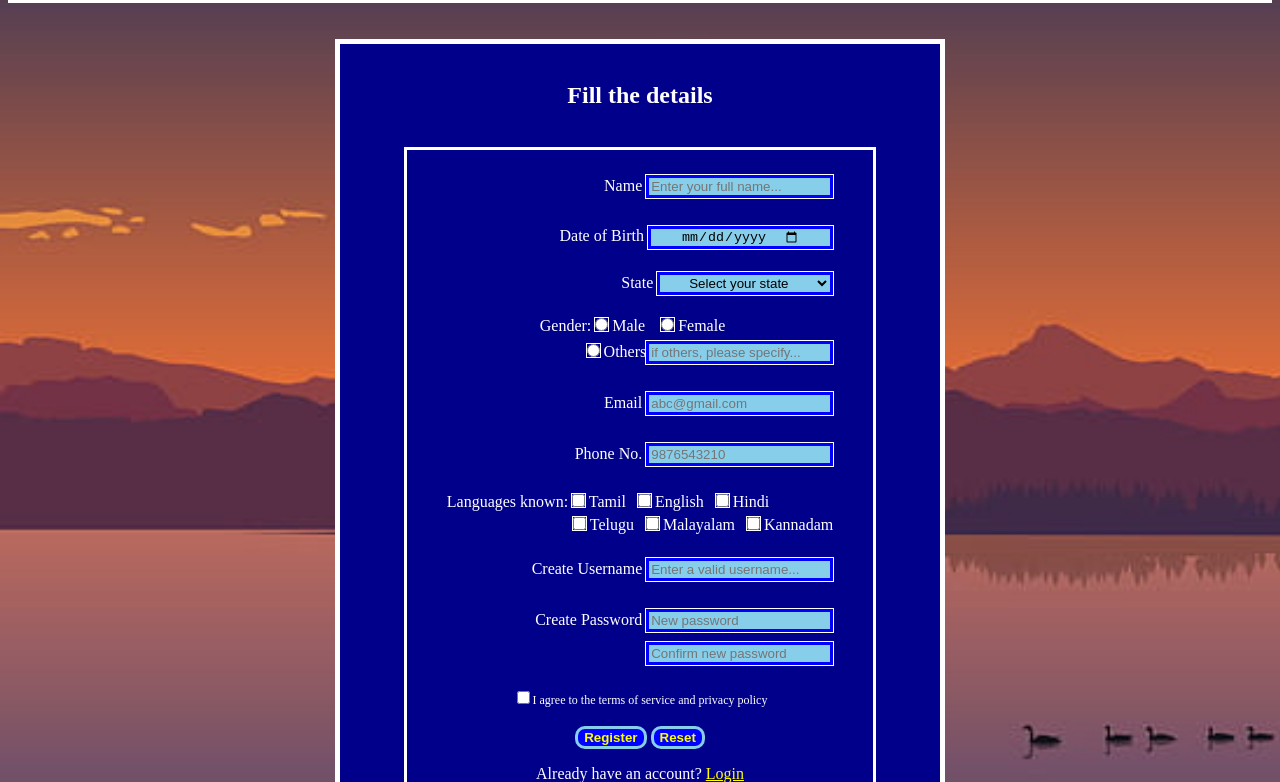
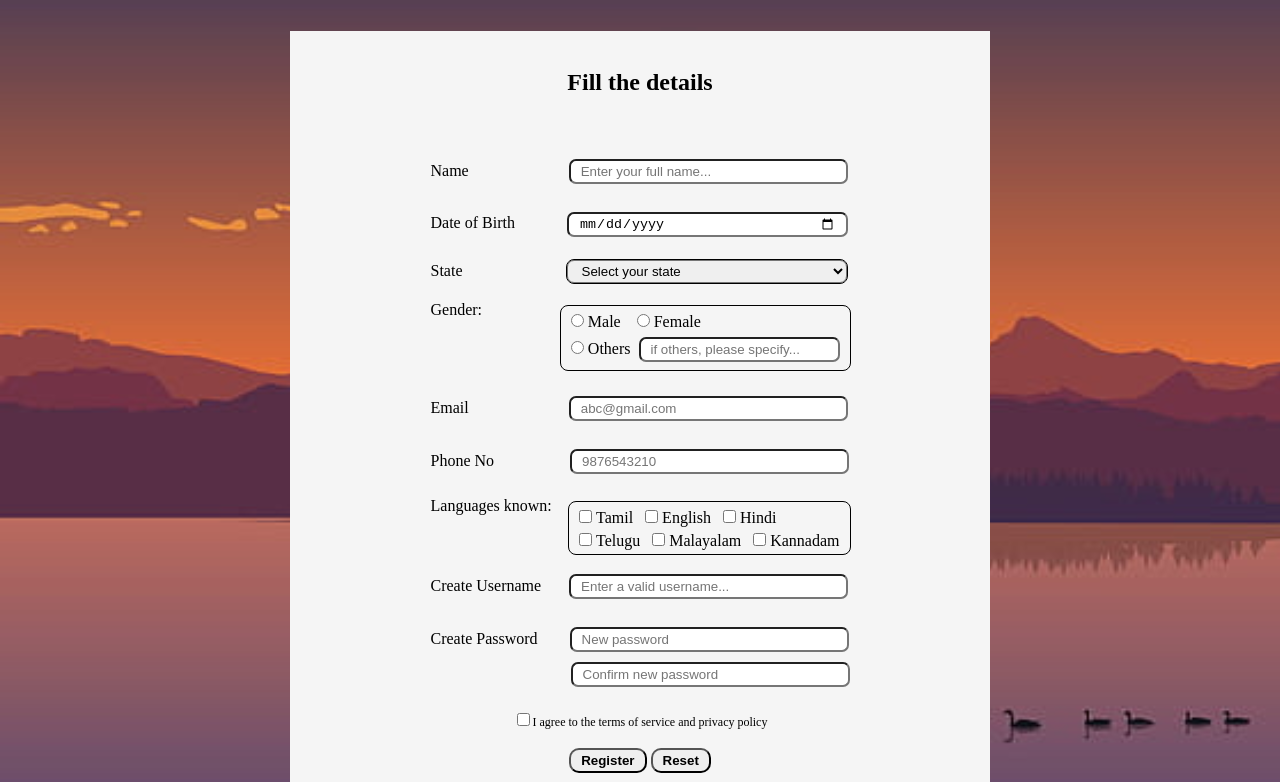
Before and after one commit to Smart-Mu2/My-projects, a plain HTML site: page Mu2 own site/Register page/register.html in a window 1280 px wide. Shown: the part 101-883 px from the top of the page. Drawn offline with Linux system fonts and the light colour scheme.

Commit message:
Mu2 own site folder updated

```diff
--- a/Mu2 own site/Login page/Mu2 style.css
+++ b/Mu2 own site/Login page/Mu2 style.css
@@ -1,13 +1,14 @@
 body{
     background-size: cover;
     text-align: center;
-    color: white;
+    color: black;
 }
 
 /* Heater content */
 #mu2-1{
-    border: 5px solid white;
+    border: 1px solid black;
     font-family:Cambria, Cochin, Georgia, Times, 'Times New Roman', serif;
+    background-color: whitesmoke;
 }
 
 /* Login Box */
@@ -16,50 +17,40 @@ body{
     justify-content: center;
 }
 #relative{
-    border: 5px solid white;
-    background-color: darkblue;
-    width: 500px; height: 390px;
+    /* border: 1px solid black; */
+    background-color: whitesmoke;
+    width: 400px; height: 390px;
     padding: 5px 0;
     display: flex;
     flex-direction: column;
     align-items: center;
+    justify-content: center;
 }
 #relative > #absolute{
-
-    border: 3px solid white;
     padding: 20px 40px;
     height: 220px; width: 250px;
 }
 #relative > #absolute > form > input {
-    background-color: skyblue;
-    border: 3px solid blue;
     outline: 1px solid white;
-    padding: 3px 2px;
+    padding: 5px 10px;
+    border-radius: 7px;
 }
 #relative > #absolute > form > #sub > input{
-    border: 3px solid skyblue;
     border-radius: 10px;
-    background-color: blue;
     font-weight: bold;
-    color: yellow;
+    padding: 3px 10px;
 }
 #relative > #absolute > form > #sub{
     text-align: center;
 }
 
 /* Register page link */
-a{
-    color: yellow;
-}
-a:visited{
-    color: skyblue;
-}
 a:hover{
-    color: hotpink;
+    color: green;
     font-size: 15px;
 }
 a:active{
-    color: blue;
+    color: brown    ;
 }
 #flex{
     display: flex;
--- a/Mu2 own site/Register page/register.html
+++ b/Mu2 own site/Register page/register.html
@@ -17,13 +17,14 @@
             <h2>Fill the details</h2><br>
             <div class="absolute">
             <form action="#" method="POST">
-                <label for="Name">Name</label>
+                <label for="Name">Name&nbsp;&nbsp;&nbsp;&nbsp;&nbsp;&nbsp;&nbsp;&nbsp;&nbsp;&nbsp;&nbsp;&nbsp;&nbsp;&nbsp;&nbsp;&nbsp;&nbsp;&nbsp;&nbsp;&nbsp;&nbsp;&nbsp;&nbsp;&nbsp;
+                    </label>
                 <input type="text" name="firstname" placeholder="Enter your full name..." id="Name" required>
                 <br><br>
-                <label for="DOB">Date of Birth</label>
+                <label for="DOB">Date of Birth&nbsp;&nbsp;&nbsp;&nbsp;&nbsp;&nbsp;&nbsp;&nbsp;&nbsp;&nbsp;&nbsp;&nbsp;</label>
                 <input type="date" name="Date of Birth" id="DOB" required>
                 <br><br>
-                <label for="state">State</label>
+                <label for="state">State&nbsp;&nbsp;&nbsp;&nbsp;&nbsp;&nbsp;&nbsp;&nbsp;&nbsp;&nbsp;&nbsp;&nbsp;&nbsp;&nbsp;&nbsp;&nbsp;&nbsp;&nbsp;&nbsp;&nbsp;&nbsp;&nbsp;&nbsp;&nbsp;&nbsp;</label>
                 <select name="state" id="state" required>
                     <option value="state-select">Select your state</option>
                     <option value="tamil-nadu">Tamil Nadu</option>
@@ -33,36 +34,36 @@
                     <option value="others">Others</option>
                 </select>
                 <br><br>
-                <label for="gen">Gender:</label>
+                <label for="gen">Gender:&nbsp;&nbsp;</label>
+                <div class="bord">
                 <input type="radio" name="gender" id="gen"> Male &nbsp;&nbsp;
                 <input type="radio" name="gender"> Female
-                &nbsp;&nbsp;&nbsp;&nbsp;&nbsp;&nbsp;&nbsp;&nbsp;&nbsp;&nbsp;&nbsp;&nbsp;&nbsp;
-                &nbsp;&nbsp;&nbsp;&nbsp;&nbsp;&nbsp;&nbsp;&nbsp;&nbsp;&nbsp;&nbsp;&nbsp;
                 <br>
-                <input type="radio" name="gender"> Others<input type="text" name="gender" placeholder="if others, please specify...">
-                <br><br>
-                <label for="Email">Email</label>
+                <input type="radio" name="gender"> Others&nbsp;&nbsp;<input type="text" name="gender" placeholder="if others, please specify..."></div>
+                <br><br><br><br><br>
+                <label for="Email">Email&nbsp;&nbsp;&nbsp;&nbsp;&nbsp;&nbsp;&nbsp;&nbsp;&nbsp;&nbsp;&nbsp;&nbsp;&nbsp;&nbsp;&nbsp;&nbsp;&nbsp;&nbsp;&nbsp;&nbsp;&nbsp;&nbsp;&nbsp;&nbsp;</label>
                 <input type="email" name="email" placeholder="abc@gmail.com" id="Email" required>
                 <br><br>
-                <label for="num">Phone No.</label>
+                <label for="num">Phone No &nbsp;&nbsp;&nbsp;&nbsp;&nbsp;&nbsp;&nbsp;&nbsp;&nbsp;&nbsp;&nbsp;&nbsp;&nbsp;&nbsp;&nbsp;&nbsp;&nbsp;</label>
                 <input type="number" name="phone" placeholder="9876543210" id="num">
                 <br><br>
-                <label for="lan">Languages known:</label>
+                <label for="lan">Languages known:&nbsp;&nbsp;</label>
+                <div class="bord">
                 <input type="checkbox" name="choice" id="lan"> Tamil &nbsp;
                 <input type="checkbox" name="choice"> English &nbsp;
                 <input type="checkbox" name="choice"> Hindi
-                &nbsp;&nbsp;&nbsp;&nbsp;&nbsp;&nbsp;&nbsp;&nbsp;&nbsp;&nbsp;&nbsp;&nbsp;&nbsp;&nbsp;&nbsp;
                 <br>
                 <input type="checkbox" name="choice"> Telugu &nbsp;
                 <input type="checkbox" name="choice"> Malayalam &nbsp;
                 <input type="checkbox" name="choice"> Kannadam
-                <br><br>
-                <label for="user">Create Username</label>
+                </div>
+                <br><br><br><br>
+                <label for="user">Create Username&nbsp;&nbsp;&nbsp;&nbsp;&nbsp;&nbsp;</label>
                 <input type="text" name="username" placeholder="Enter a valid username..." id="user" required>
                 <br><br>
-                <label for="password">Create Password</label>
+                <label for="password">Create Password&nbsp;&nbsp;&nbsp;&nbsp;&nbsp;&nbsp;&nbsp;</label>
                 <input type="password" name="password" id="password" placeholder="New password" required><br>
-                &nbsp;&nbsp;&nbsp;&nbsp;&nbsp;&nbsp;&nbsp;&nbsp;&nbsp;&nbsp;&nbsp;&nbsp;&nbsp;&nbsp;&nbsp;&nbsp;&nbsp;&nbsp;&nbsp;&nbsp;&nbsp;&nbsp;&nbsp;&nbsp;&nbsp;&nbsp;&nbsp;
+                &nbsp;&nbsp;&nbsp;&nbsp;&nbsp;&nbsp;&nbsp;&nbsp;&nbsp;&nbsp;&nbsp;&nbsp;&nbsp;&nbsp;&nbsp;&nbsp;&nbsp;&nbsp;&nbsp;&nbsp;&nbsp;&nbsp;&nbsp;&nbsp;&nbsp;&nbsp;&nbsp;&nbsp;&nbsp;&nbsp;&nbsp;&nbsp;&nbsp;&nbsp;
                 <input type="password" name="password" placeholder="Confirm new password" required>
                 <br><br>
                 <div class="sub1">
--- a/Mu2 own site/Register page/style.css
+++ b/Mu2 own site/Register page/style.css
@@ -1,13 +1,14 @@
 body{
     background-size: cover;
     text-align: center;
-    color: white;
+    color: black;
 }
 
 /* Heater content */
 #mu2-1{
-    border: 5px solid white;
+    border: 1px solid black;
     font-family:Cambria, Cochin, Georgia, Times, 'Times New Roman', serif;
+    background-color: whitesmoke;
 }
 
 /* Login Box */
@@ -16,61 +17,58 @@ body{
     justify-content: center;
 }
 .relative{
-    border: 5px solid white;
-    background-color: darkblue;
-    width: 600px;
+    /* border: 1px solid black; */
+    background-color: whitesmoke;
+    width: 700px;
     height: 800px;
     display: flex;
     flex-direction: column;
     align-items: center;
 }
 .relative > .absolute{
-    border: 3px solid white;
-    padding: 20px 40px;
-    /* height: 600px; */
-    text-align: right;
+    padding: 20px 30px;
+    text-align: left;
 }
 .relative > .absolute > form > input{
+    border-radius: 7px;
+    padding: 3px 10px;
+    margin: 5px 0;
+    width: 255px;
+}
+.relative > .absolute > form >.bord > input, .bord{
+    border-radius: 7px;
+    padding: 3px 10px;
     margin: 5px 0;
 }
-.relative > .absolute > form > input , select{
-    background-color: skyblue;
-    border: 3px solid blue;
-    outline: 1px solid white;
-
+.relative > .absolute > form > .bord{
+    outline: 1px solid black;
+    float: right;
 }
 .relative > .absolute > form > input[id="DOB"]{
-    padding: 0 30px;
+    padding: 2px 10px;
+    width: 257px;
 }
 .relative > .absolute > form > select[id="state"]{
-    padding: 0 25px;
+    padding: 2px 10px;
+    outline: 1px solid black;
+    border-radius: 7px;
+    width: 280px;
 }
-.sub1{
+.sub1,.sub{
     text-align: center;
 }
 span[title="Mu2"] {
     font-size: 12px;
 }
 .sub > input{
-    border: 3px solid skyblue;
     border-radius: 10px;
-    background-color: blue;
     font-weight: bold;
-    color: yellow;
-}
-.sub{
-    text-align: center;
-}
-a{
-    color: yellow;
-}
-a:visited{
-    color: skyblue;
+    padding: 3px 10px;
 }
 a:hover{
-    color: hotpink;
+    color: green;
     font-size: 20px;
 }
 a:active{
-    color: blue;
+    color: brown;
 }
```
Also changed, not shown: Mu2 own site/Login page/Mu2 frame.js (added, +9 -0 lines), Mu2 own site/Login page/Mu2 login.html (+7 -7 lines).
